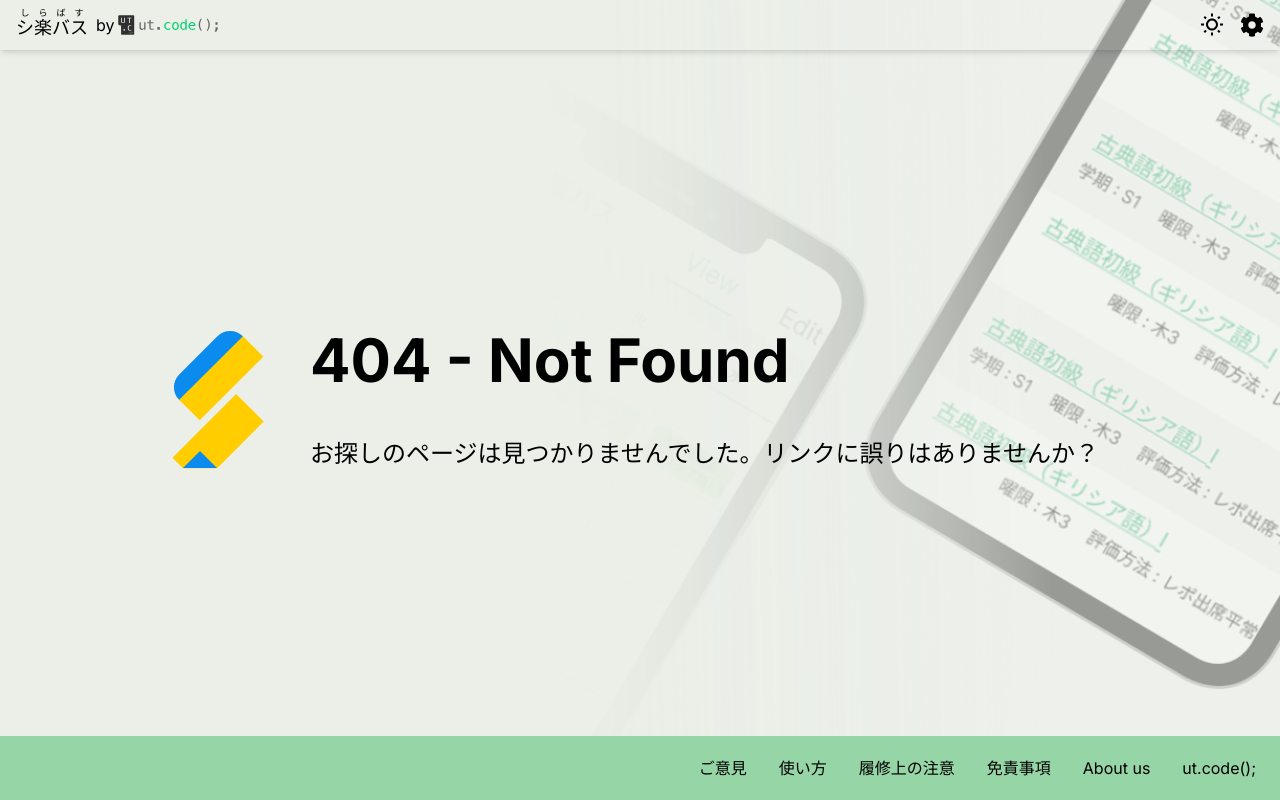
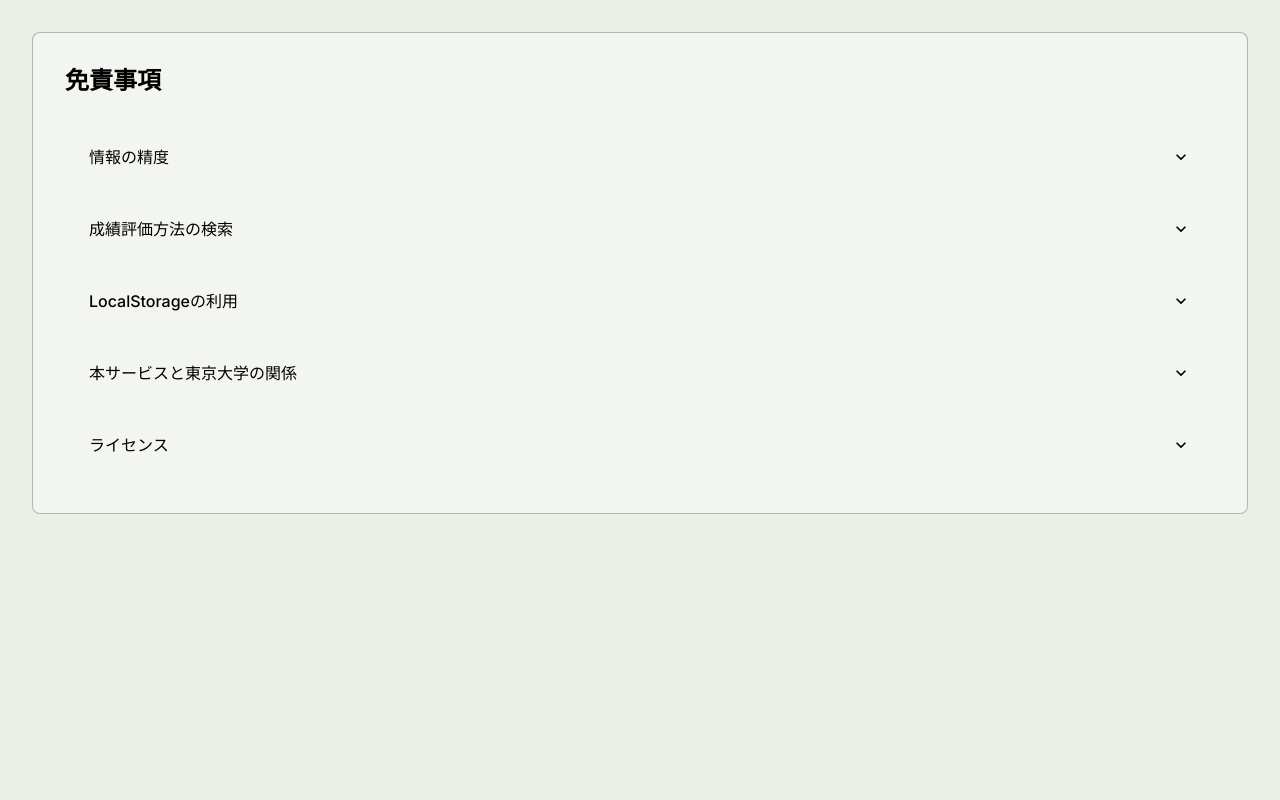
Before and after one commit to ut-code/syllabus-next, a Next.js app: page /disclaimer in a window 1280 px wide. Before the commit this address had no page. Built offline with nearby package versions, Linux system fonts and the light colour scheme.

Commit message:
免責事項導入

```diff
--- /dev/null
+++ b/src/app/disclaimer/page.tsx
@@ -0,0 +1,29 @@
+import React from "react";
+import { FaqItem, HowToUseItem } from "../how-to-use/HowToUseItem";
+const disclaimer: React.FC = () => {
+  return <>
+    <HowToUseItem title="免責事項">
+      <FaqItem question="情報の精度">
+      本サービスにより提供されているデータは、UTAS(https://utas.adm.u-tokyo.ac.jp/campusweb/campusportal.do)と東京大学授業カタログ(https://catalog.he.u-tokyo.ac.jp)がオンラインで公開している情報をベースとしています。データの正確性に関しては保証いたしかねますので、履修の際は必ず公式の資料に目を通してください。本サービスの利用によって生じたいかなる損害についても ut.code(); は責任を負いません。
+      </FaqItem>
+      <FaqItem question="成績評価方法の検索">
+      本サービスが提供する成績評価方法の検索機能は、公式に提供されている成績評価方法の情報から「試験」「レポート」などの文字列を検索することにより提供されています。手作業での検証はしておりませんのでご留意ください。
+      </FaqItem>
+      <FaqItem question="LocalStorageの利用">
+      本サービスでは、通信量の削減のため、初回アクセス時に全てのデータをダウンロードしてLocalStorageに保存しています。この情報は、2回目以降のアクセス時に読み込みを高速化する以外の用途には使用されません。
+      </FaqItem>
+      <FaqItem question="本サービスと東京大学の関係">
+      本サービスは ut.code(); によって運営されており、東京大学は一切運営に関与していません。本サービスが提供するデータは教養学部前期課程教務課に確認の上、機械的に取得されたものです。なお、本サービスで利用されているデータの一切は ut.code(); が保有するサーバーに保存されています。
+      </FaqItem>
+      <FaqItem question="ライセンス">
+      本サービスは
+        <a href="https://www.apache.org/licenses/LICENSE-2.0.txt">
+          Apacheライセンス バージョン2.0
+        </a>
+      の下で提供されている Google Material Icons をその一部に含みます。
+      </FaqItem>
+
+    </HowToUseItem>
+  </>;
+}
+export default disclaimer;
```
